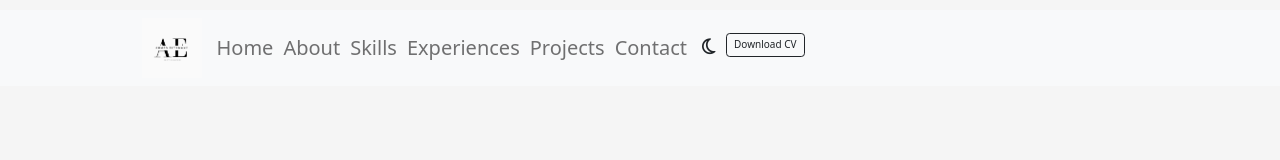
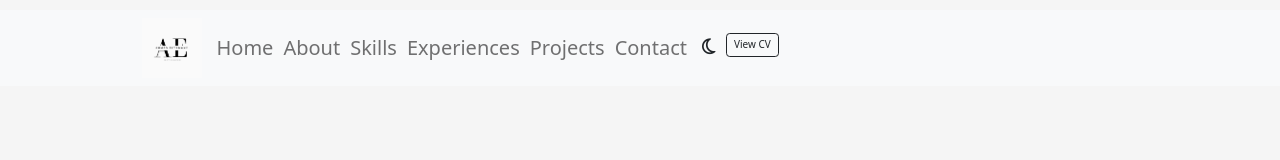
Before and after one commit to Ahmed-Elyamany-Mohamed/Angular_Portfolio, an Angular app: page / in a window 1280 px wide. Shown: the top 160 px of the page. Built offline with nearby package versions, Linux system fonts and the light colour scheme.

Commit message:
fix the CV view

```diff
--- a/src/app/header/header.component.html
+++ b/src/app/header/header.component.html
@@ -62,8 +62,12 @@
             </span>
           </li>
           <li class="nav-item">
-            <a href="../../assets/Ahmed Elyamany Mohamed.pdf" download>
-              <span class="btn btn-outline-dark mx-3">Download CV</span>
+            <a
+              href="../../assets/Ahmed Elyamany Mohamed.pdf"
+              target="_blank"
+              rel="noopener noreferrer"
+            >
+              <span class="btn btn-outline-dark mx-3">View CV</span>
             </a>
           </li>
         </ul>
--- a/src/assets/data/experience.json
+++ b/src/assets/data/experience.json
@@ -42,7 +42,7 @@
     "data": "4-2025"
   },
   {
-    "title": "Angular Course – Udemy",
+    "title": "Angular Course – Udemy ",
     "description": [
       "successfully completed the course Angular - The Complete Guide (2025 Edition).",
       "A hands-on deep dive into Angular’s core concepts including components, routing, forms, and services.",
```
